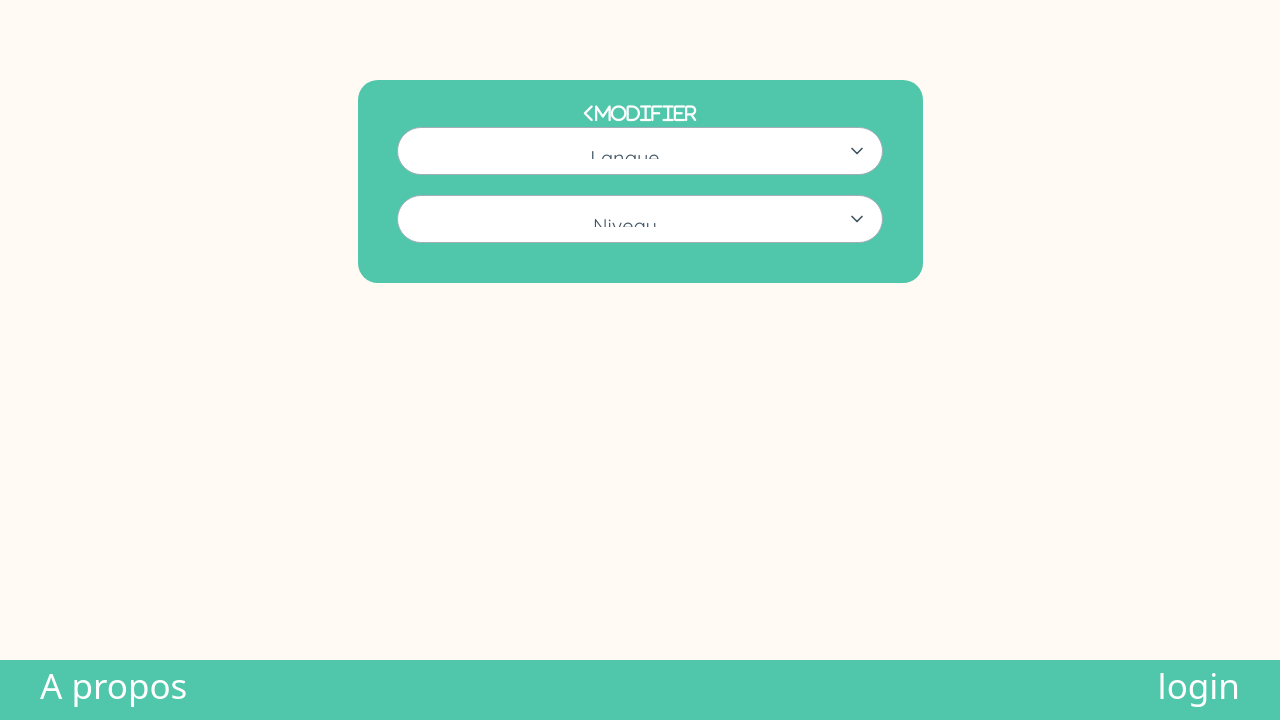
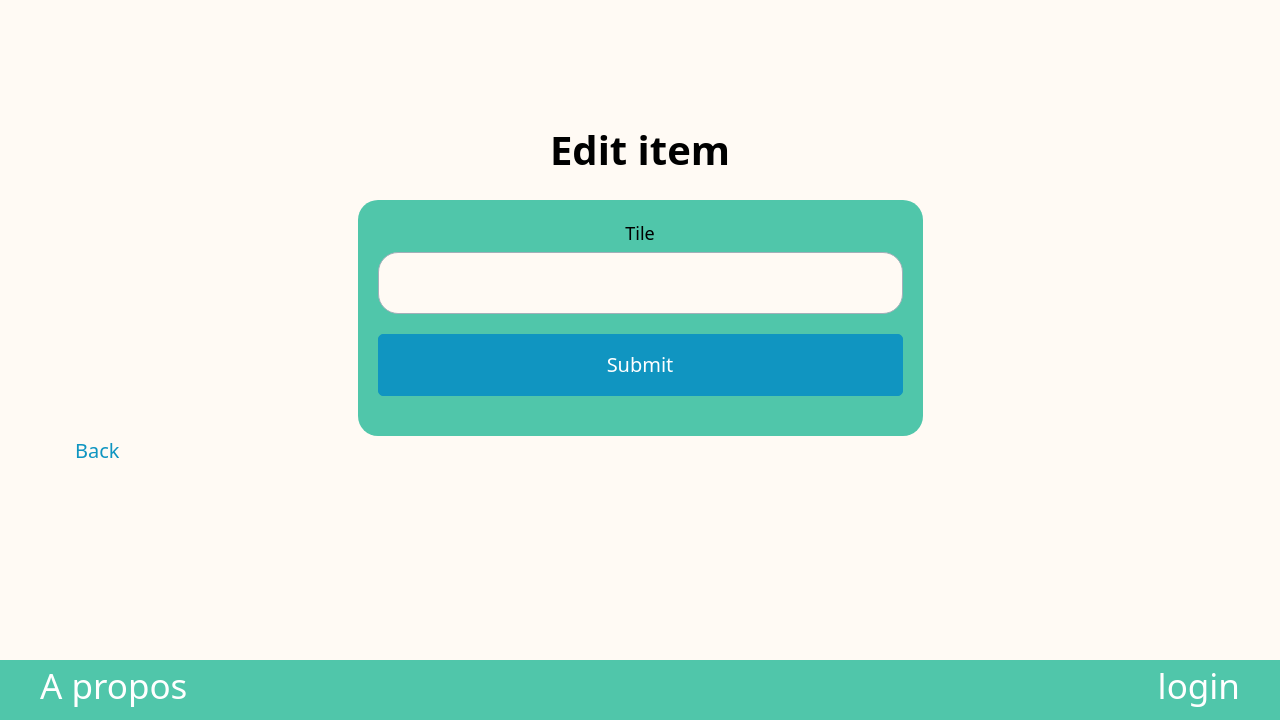
Before and after one commit to Aude711/trilinga, a PHP site: template src/View/Item/edit.html.twig in a window 1280 px wide. Shown: the part 80-800 px from the top of the page. Run offline with PHP 8.4, Linux system fonts and the light colour scheme; the template is opened without the code that fills it, so the values that code supplies are empty; some libraries are stand-ins or nearby versions; grey boxes are pictures that could not be loaded.

Commit message:
create page contenu in twig and change the code between edit and contenu

```diff
--- a/src/Controller/AdminController.php
+++ b/src/Controller/AdminController.php
@@ -67,6 +67,11 @@ class AdminController extends AbstractController
         return $this->twig->render('Item/add.html.twig', ['languages' => $languages, 'levels' => $levels]);
     }
 
+    public function showContent(): string
+    {
+        return $this->twig->render('Item/contenu.html.twig');
+    }
+
     public function edit(): ?string
     {
         return $this->twig->render('Item/edit.html.twig');
--- a/src/View/Item/edit.html.twig
+++ b/src/View/Item/edit.html.twig
@@ -1,26 +1,7 @@
 {% extends 'layout.html.twig' %}
 
 {% block content %}
-<script src="https://kit.fontawesome.com/70959f304a.js" crossorigin="anonymous"></script>
-
-<body>
-    <form method="POST" action="">
-    <a href="/admin"><i class="fa-solid fa-chevron-left" style="color: #ffffff;">Modifier</i></a>
-        <div class="list-dropdown">
-        <select name="language">
-        <option disabled selected>Langue</option>
-        {% for language in languages %}
-            <option value="{{language.id}}">{{language.name}}</option>
-        {% endfor %}
-        </select>
-        </div>
-
-        <div class="list-dropdown">
-        <select name="level">
-        <option disabled selected>Niveau</option>
-        {% for level in levels %}
-            <option value="{{level.id}}">{{level.name}}</option>
-        {% endfor %}
-        </select>
-        </div>
+    <h1>Edit item {{ item.title }}</h1>
+    {% include 'Item/_form.html.twig' %}
+    <a href="/items/show?id={{ item.id }}">Back</a>
 {% endblock %}
--- a/src/routes.php
+++ b/src/routes.php
@@ -16,6 +16,7 @@ return [
     'logout' => ['AuthController', 'logout'],
     'admin' => ['AdminController', 'index',],
     'admin/add' => ['AdminController', 'createQuiz',],
+    'admin/contenu' => ['AdminController', 'showContent',],
     'admin/edit' => ['AdminController', 'edit', ['id']],
     'items' => ['ItemController', 'index',],
     'items/edit' => ['ItemController', 'edit', ['id']],
```
Also changed, not shown: src/View/Item/contenu.html.twig (added, +26 -0 lines).
